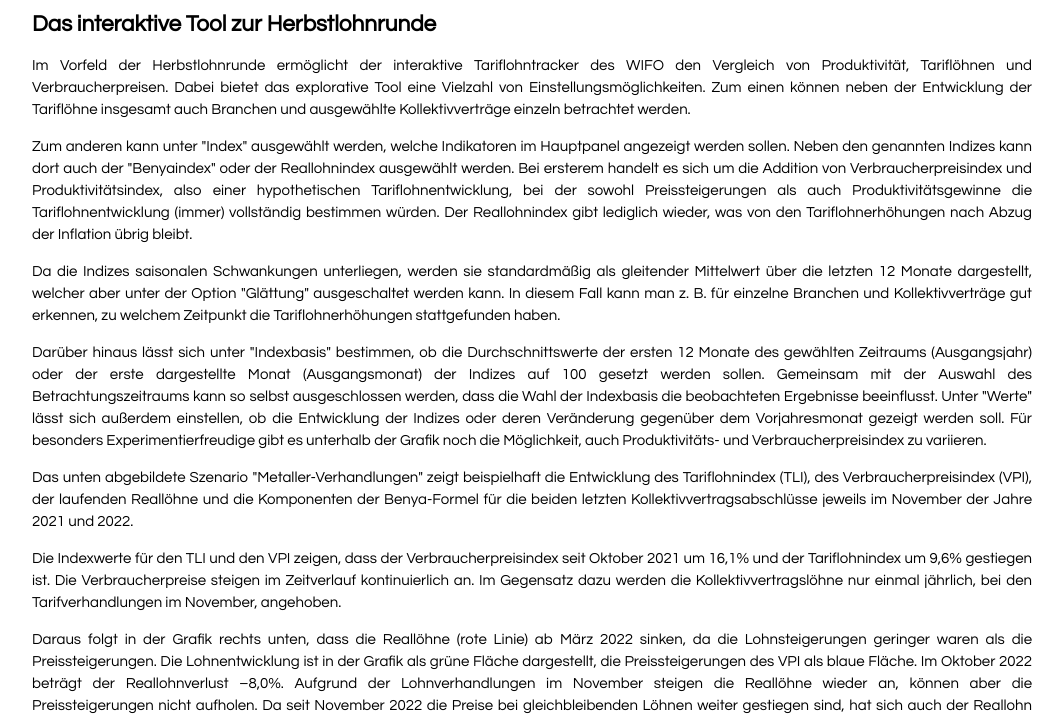
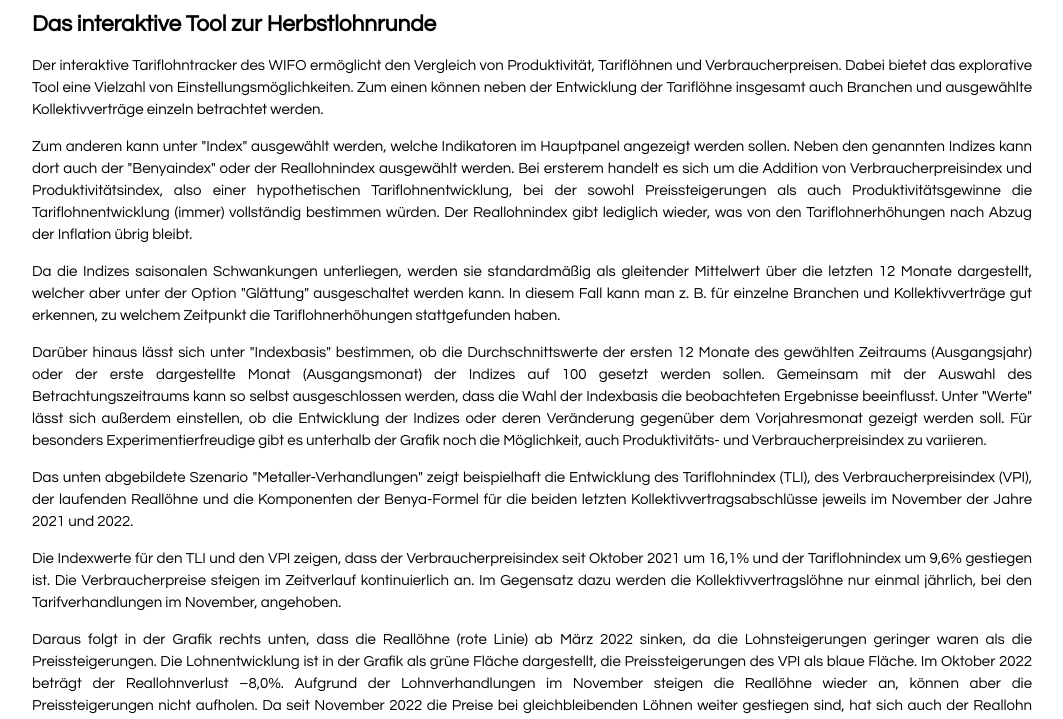
Before and after one commit to schmoigl/tariflohn-tracker, a plain HTML site: page website/de/index.html in a window 1280 px wide. Shown: the part 72-791 px from the top of the page, without its empty margins (108-1171 px from the left). Drawn offline with Linux system fonts and the light colour scheme.

```diff
--- a/website/de/index.html
+++ b/website/de/index.html
@@ -88,7 +88,7 @@
             <h2>Das interaktive Tool zur Herbstlohnrunde</h2>
 
             <p>
-                Im Vorfeld der Herbstlohnrunde ermöglicht der interaktive Tariflohntracker des WIFO den Vergleich von Produktivität, Tariflöhnen und Verbraucherpreisen. Dabei bietet das explorative Tool eine Vielzahl von Einstellungsmöglichkeiten. Zum einen können neben der Entwicklung der Tariflöhne insgesamt auch Branchen und ausgewählte Kollektivverträge einzeln betrachtet werden.
+                Der interaktive Tariflohntracker des WIFO ermöglicht den Vergleich von Produktivität, Tariflöhnen und Verbraucherpreisen. Dabei bietet das explorative Tool eine Vielzahl von Einstellungsmöglichkeiten. Zum einen können neben der Entwicklung der Tariflöhne insgesamt auch Branchen und ausgewählte Kollektivverträge einzeln betrachtet werden.
             </p>
 
             <p>
```
